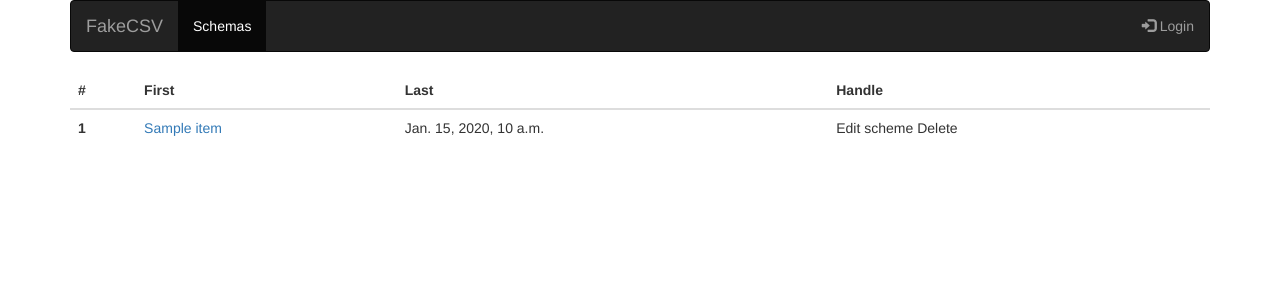
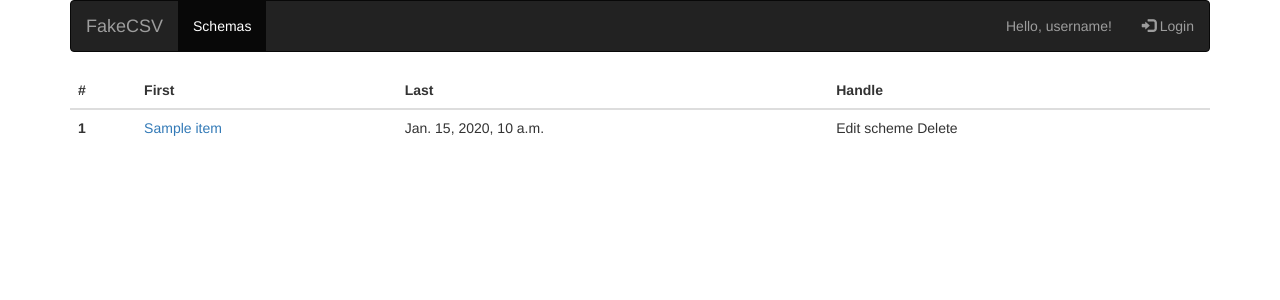
Before and after one commit to sergiishevchenko/csv-generator, a Django app: template generator/templates/schemas.html in a window 1280 px wide. Shown: the top 300 px of the page. Run offline with Django 3.2, Linux system fonts and the light colour scheme; the template is opened without the code that fills it: most values are stand-ins (such as "Sample title", 1, 10 or a date in 2020); some libraries are stand-ins or nearby versions.

Commit message:
add username

```diff
--- a/generator/templates/schemas.html
+++ b/generator/templates/schemas.html
@@ -20,6 +20,7 @@
         <li class="active"><a href="#">Schemas</a></li>
       </ul>
       <ul class="nav navbar-nav navbar-right">
+        <li><a>Hello, username!</a></li>
         <li><a href="#"><span class="glyphicon glyphicon-log-in"></span> Login</a></li>
       </ul>
     </div>
```
